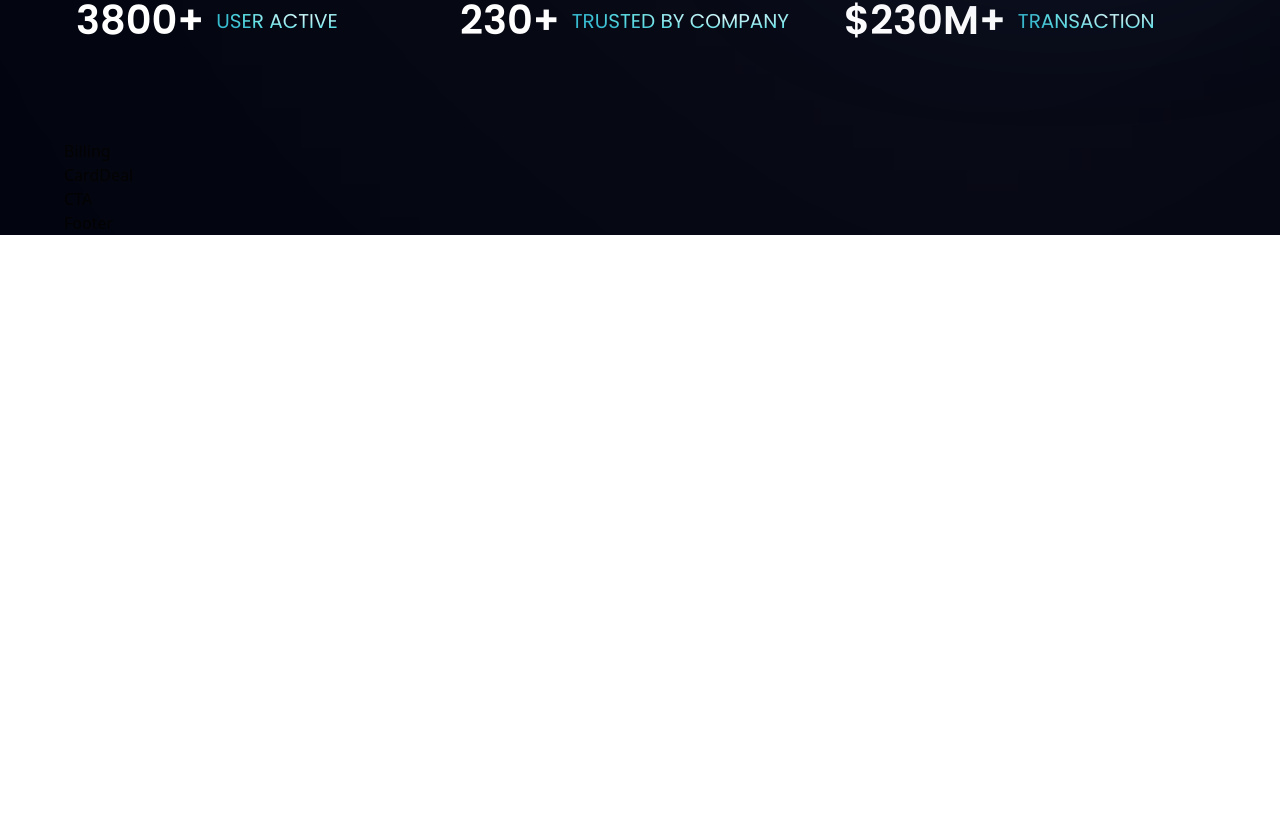
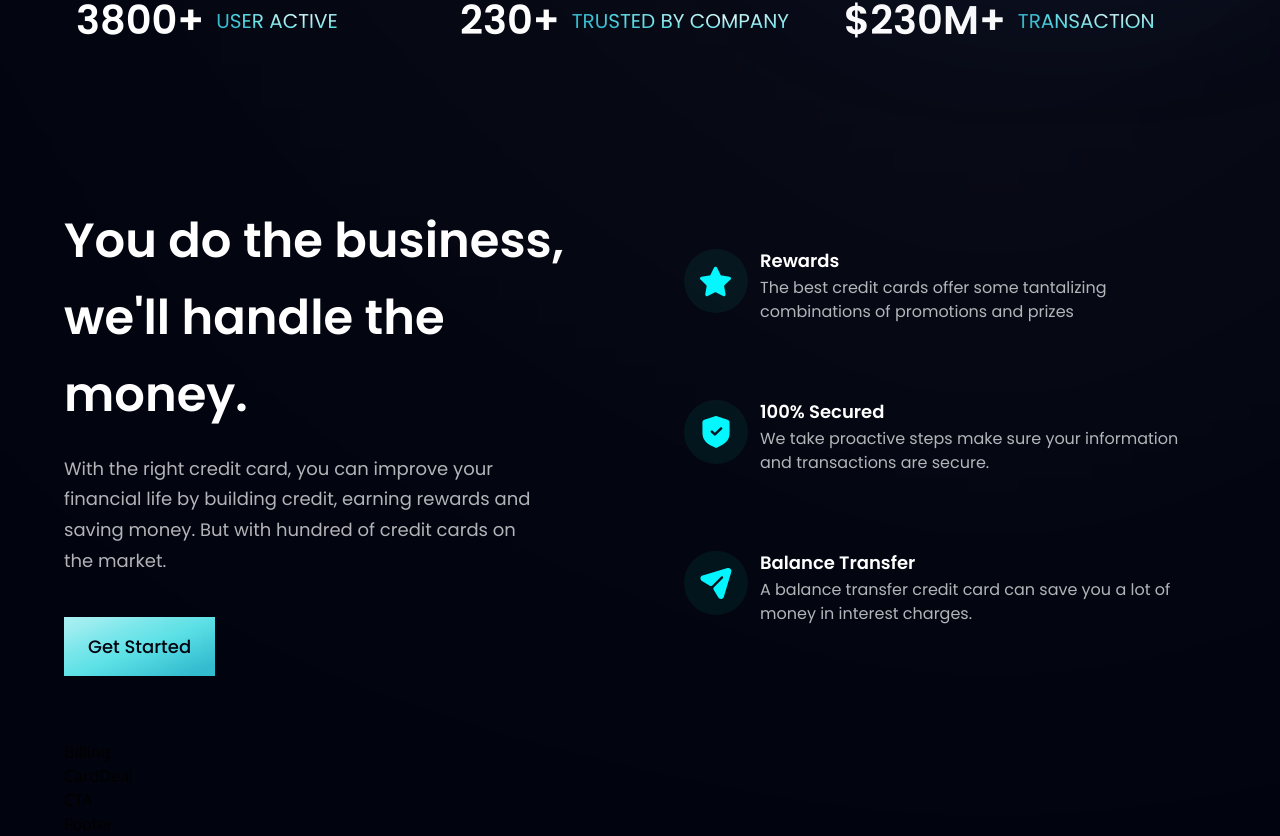
Before and after one commit to AhorIsaac/hoobank, a React (Vite) app: page / in a window 1280 px wide. Shown: the part 806-1642 px from the top of the page. Before the commit the page ends 1041 px from the top, so only its background shows below. Built offline with nearby package versions, Linux system fonts and the light colour scheme.

Commit message:
chore: Add Business Component

```diff
--- a/src/components/Business.jsx
+++ b/src/components/Business.jsx
@@ -1,11 +1,57 @@
-import React from 'react'
+import { features } from "../constants";
+import styles, { layout } from "../styles";
+import Button from "./Button";
+
+const FeatureCard = ({ icon, title, content, index }) => (
+  <div
+    className={`flex flex-row p-6 rounded-[20px] ${
+      index !== features.length - 1 ? "mb-6" : "mb-0"
+    } feature-card`}
+  >
+    <div
+      className={`w-[64px] h-[64px] rounded-full ${styles.flexCenter} bg-dimBlue`}
+    >
+      <img src={icon} alt="icon" className={`w-[50%] h-[50%] object-contain`} />
+    </div>
+    <div className={`flex flex-1 flex-col ml-3`}>
+      <h4
+        className={`font-poppins font-semibold text-white text-[18px] leading-[23px] mb-1`}
+      >
+        {title}
+      </h4>
+      <p
+        className={`font-poppins font-normal text-dimWhite text-[16px] leading-[24px] mb-1`}
+      >
+        {content}
+      </p>
+    </div>
+  </div>
+);
 
 const Business = () => {
   return (
-    <div>
+    <section id="features" className={`${layout.section}`}>
+      <div className={layout.sectionInfo}>
+        <h2 className={styles.heading2}>
+          You do the business, <br className="sm:block hidden" /> we'll handle
+          the money.
+        </h2>
+        <p className={`${styles.paragraph} max-w-[470px] mt-5`}>
+          With the right credit card, you can improve your financial life by
+          building credit, earning rewards and saving money. But with hundred of
+          credit cards on the market.
+        </p>
 
-    </div>
-  )
-}
+        <Button styles="mt-10" />
+      </div>
 
-export default Business
+      <div className={`${layout.sectionImg} flex-col`}>
+        {features.map((feature, index) => (
+          <FeatureCard key={feature.id} {...feature} index={index} />
+        ))}
+      </div>
+    </section>
+  );
+};
+
+export default Business;
--- a/src/components/Button.jsx
+++ b/src/components/Button.jsx
@@ -1,9 +1,14 @@
-import React from 'react'
+import React from "react";
 
-const Button = () => {
+const Button = ({ styles }) => {
   return (
-    <div>Button</div>
-  )
-}
+    <button
+      type="button"
+      className={`py-4 px-6 bg-blue-gradient font-poppins font-medium text-[18px] text-primary outline-none ${styles}`}
+    >
+      Get Started
+    </button>
+  );
+};
 
-export default Button
+export default Button;
```
